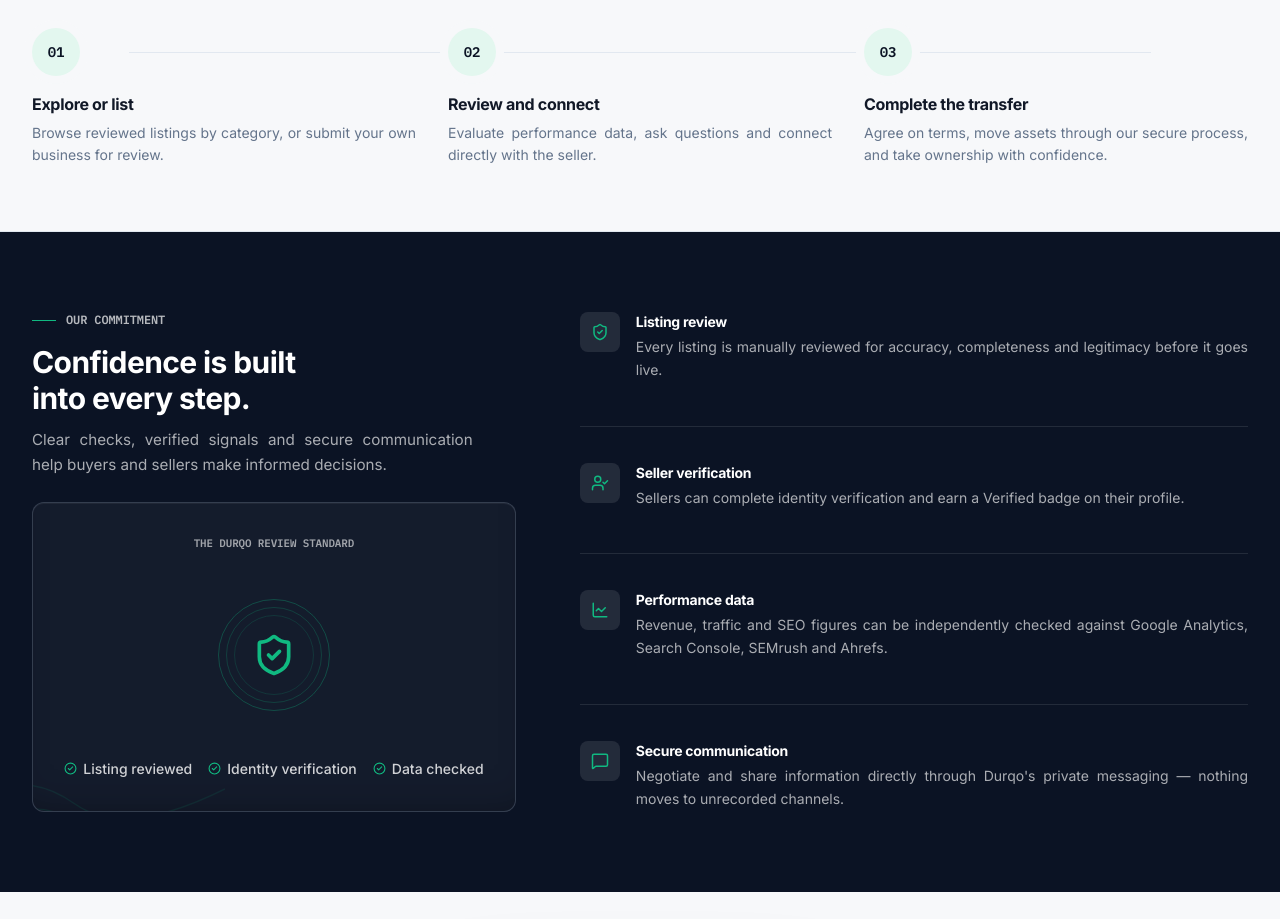
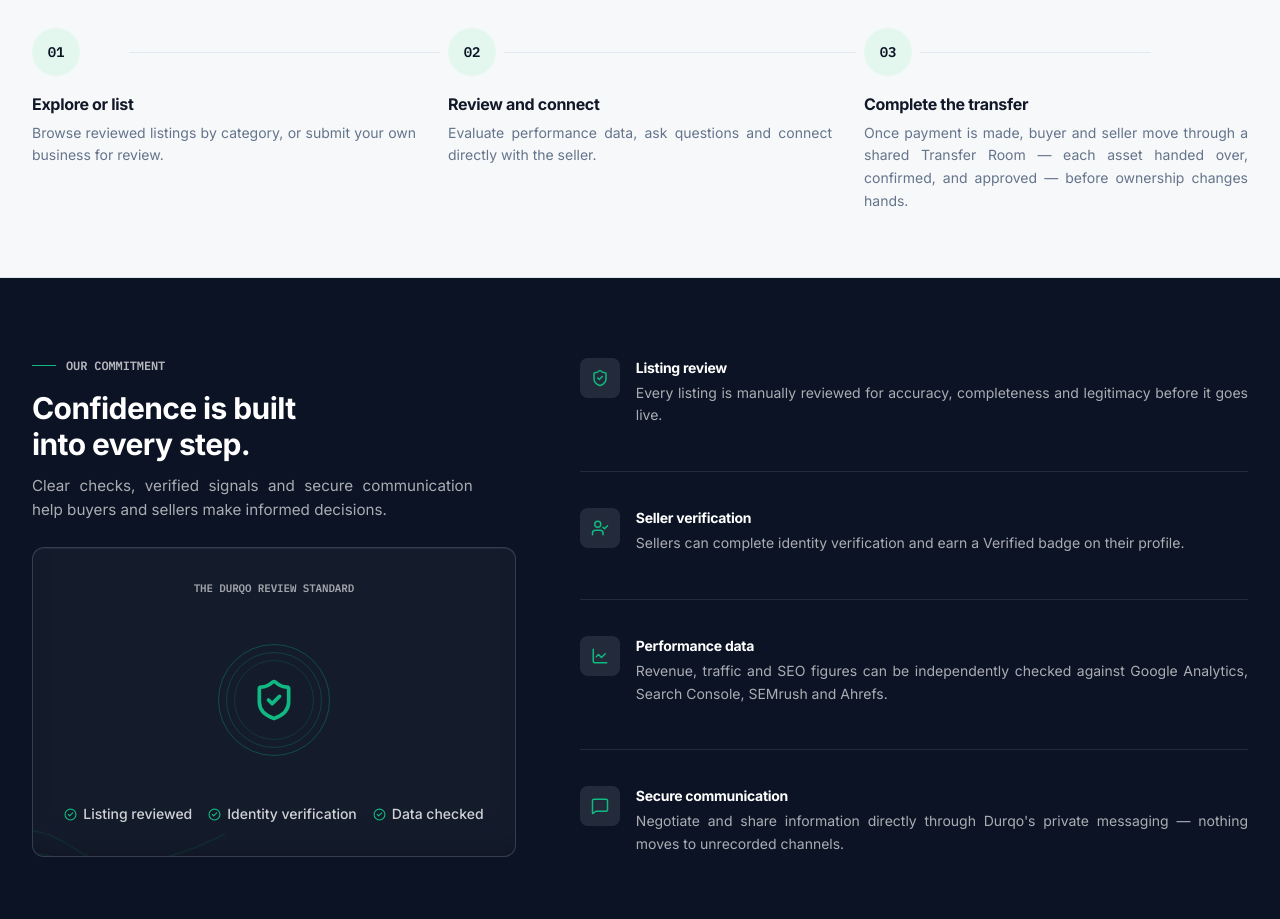
Before and after one commit to mdmanirmia/durqo-app, a Next.js app: page / in a window 1280 px wide. Shown: the part 2580-3499 px from the top of the page. Built offline with nearby package versions, Linux system fonts and the light colour scheme; no server answers; the database is empty.

Commit message:
Add files via upload

```diff
--- a/src/app/page.tsx
+++ b/src/app/page.tsx
@@ -156,10 +156,16 @@ function excerpt(text: string, maxChars = 108): string {
 // a lone wrapped item) below that, per the Sep 6 2026 refinement pass.
 const REVIEW_ITEMS = ["Listing reviewed", "Performance checked", "Seller verification available"];
 
+// Sep 13, 2026: "Complete the transfer" now names the real Asset Transfer
+// Room system (live for every payment channel — see
+// claude/asset-transfer-room-feasibility-addendum.md) instead of the vague
+// "move assets through our secure process" placeholder, so this homepage
+// summary stays consistent with /how-to-buy, /how-to-sell, /payments and
+// /terms.
 const STEPS = [
   { icon: Search, title: "Explore or list", body: "Browse reviewed listings by category, or submit your own business for review." },
   { icon: LineChart, title: "Review and connect", body: "Evaluate performance data, ask questions and connect directly with the seller." },
-  { icon: CheckCircle2, title: "Complete the transfer", body: "Agree on terms, move assets through our secure process, and take ownership with confidence." },
+  { icon: CheckCircle2, title: "Complete the transfer", body: "Once payment is made, buyer and seller move through a shared Transfer Room — each asset handed over, confirmed, and approved — before ownership changes hands." },
 ];
 
 const CONFIDENCE = [
```
